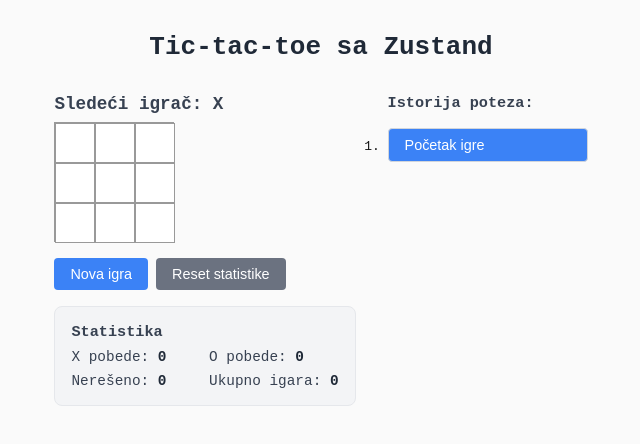
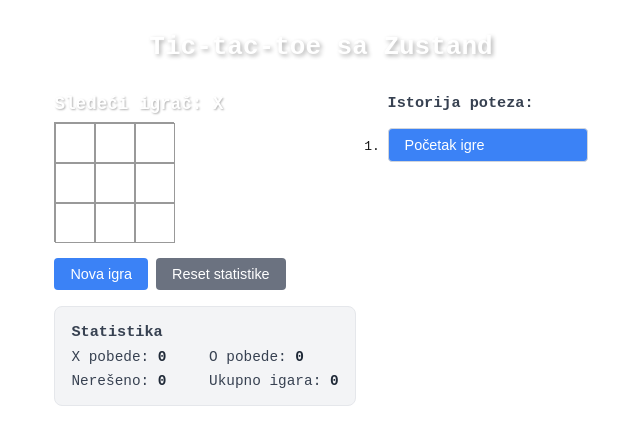
Before and after one commit to veliborsantic/tic-tac-toe-pwa, a Next.js app: page / in a window 1280 px wide. Shown: the top 444 px of the page, without its empty margins (319-959 px from the left). Built offline with nearby package versions, Linux system fonts and the light colour scheme.

Commit message:
Dodajem lepu gradijent pozadinu i beli tekst

```diff
--- a/src/styles/gameStyles.js
+++ b/src/styles/gameStyles.js
@@ -8,13 +8,14 @@ export const styles = {
     fontFamily: 'monospace',
     padding: '2rem',
     minHeight: '100vh',
-    backgroundColor: '#fafafa'
+    backgroundColor: 'linear-gradient(135deg, #667eea 0%, #764ba2 100%)'
   },
 
   title: {
     marginBottom: '2rem',
-    color: '#1f2937',
-    textAlign: 'center'
+    color: '#ffffff',
+    textAlign: 'center',
+    textShadow: '2px 2px 4px rgba(0,0,0,0.3)'
   },
 
   gameLayout: {
@@ -66,7 +67,8 @@ export const styles = {
     marginBottom: '0.5rem',
     fontSize: '1.1rem',
     fontWeight: 'bold',
-    color: '#374151'
+    color: '#ffffff',
+    textShadow: '1px 1px 2px rgba(0,0,0,0.3)'
   },
 
   winnerStatus: {
```
Also changed, not shown: 1 other file (tests, documents, lock files or other folders).
